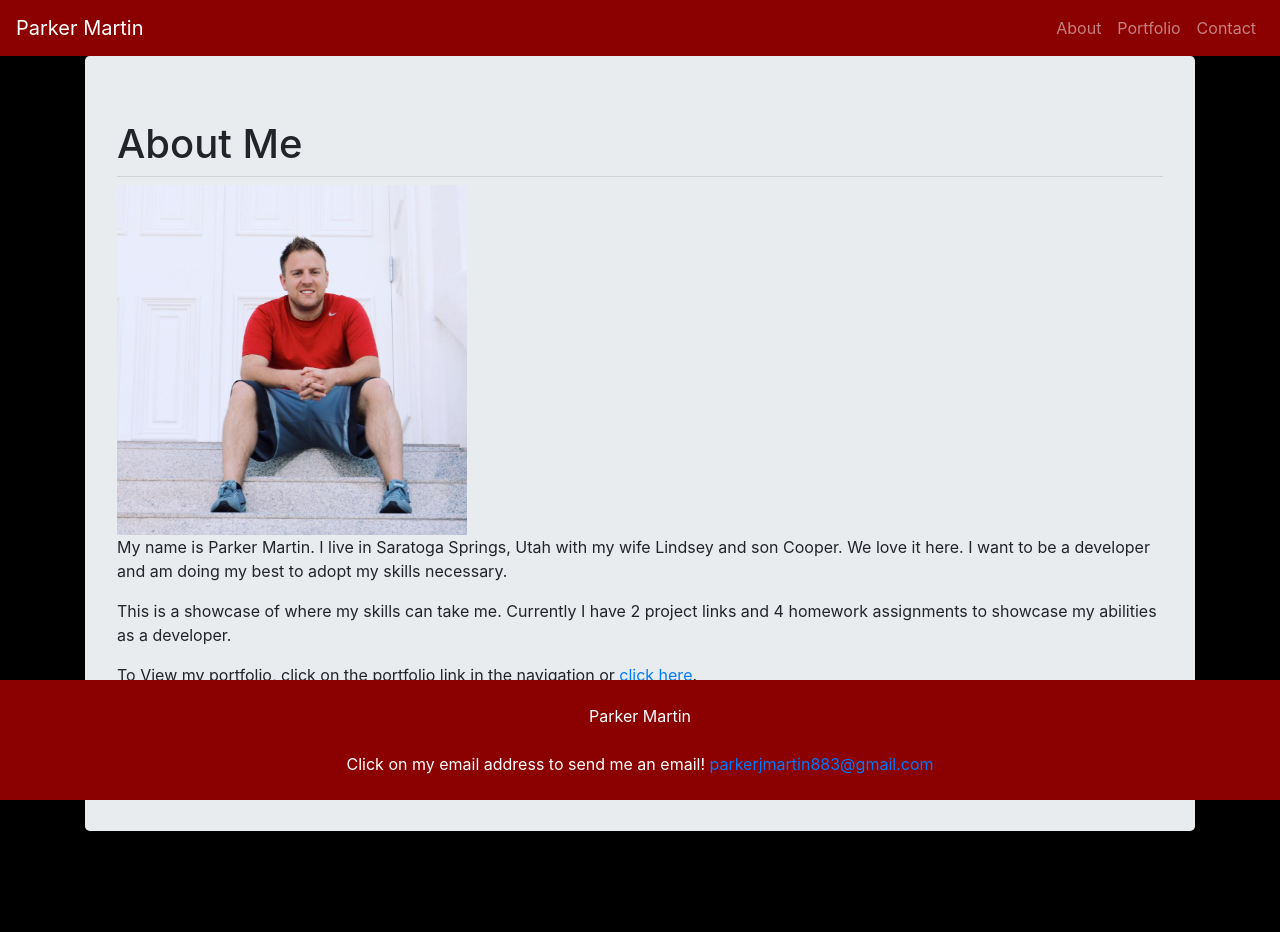
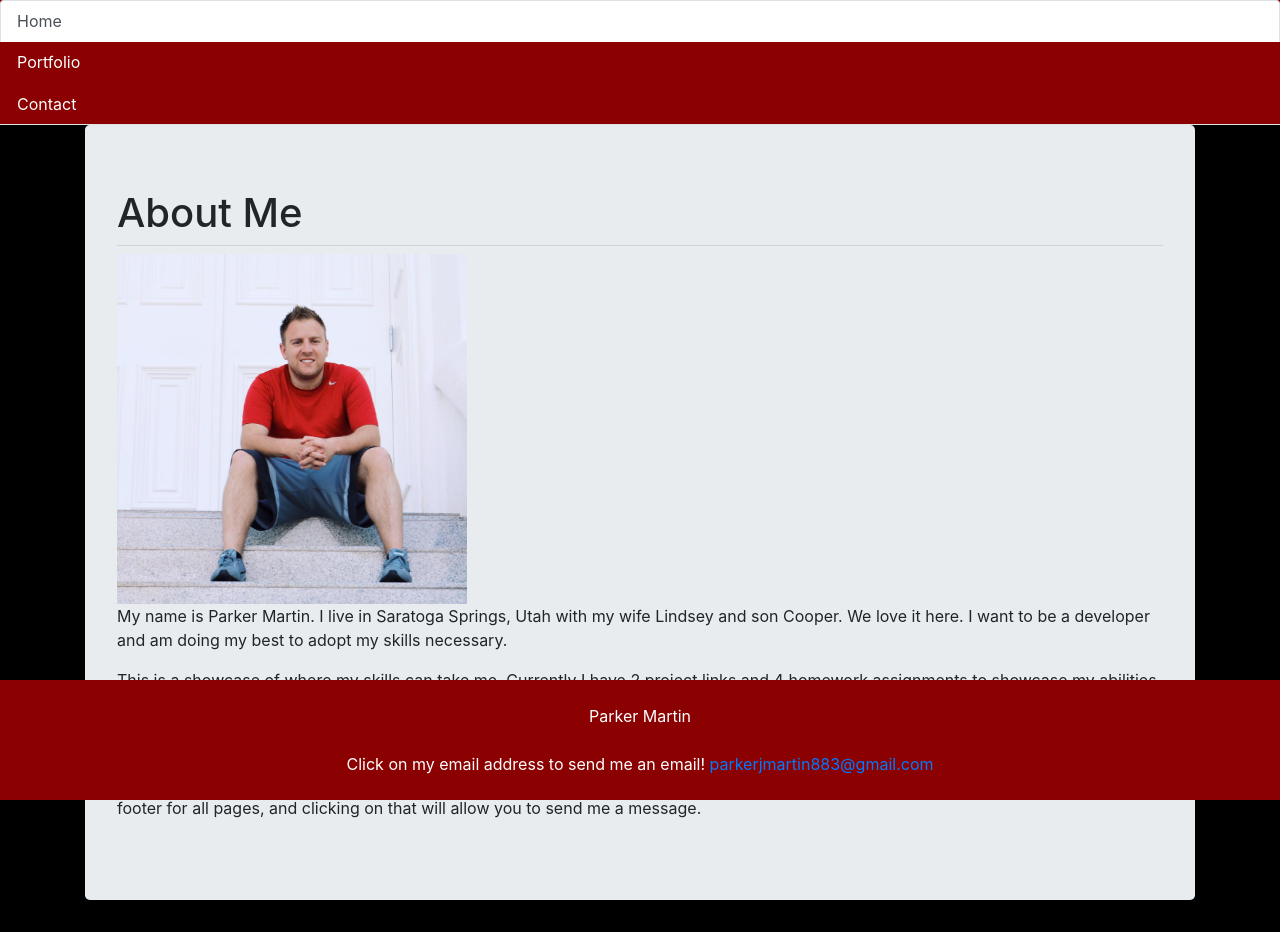
Before and after one commit to pmarti9/react_portfolio, a React (Create React App) app: page / in a window 1280 px wide. Before the commit the page ends 863 px from the top, so only its background shows below. Built offline with nearby package versions, Linux system fonts and the light colour scheme.

Commit message:
fixed nav router for reactapp

```diff
--- a/src/App.js
+++ b/src/App.js
@@ -9,26 +9,23 @@ import Home from "./components/Home/Home"
 import Navbar from "./components/Navbar/Navbar"
 import Footer from "./components/Footer/Footer"
 import Contact from "./components/Contact/Contact"
-import Portfolio from './components/Portfolio/Portfolio';
+import Portfolio from './components/Portfolio/Portfolio'
+import NavTabs from "./components/pages/NavTabs"
 
 
 function App() {
   return (
     <Router>
-    <BrowserRouter basename={process.env.PUBLIC_URL}></BrowserRouter>
+    {/* <BrowserRouter basename={process.env.PUBLIC_URL}></BrowserRouter> */}
     <div>
-    <Navbar />
-      <Switch>
-        <Route exact path={["/", "/Home"]}>
-          <Home />
-        </Route>
-        <Route exact path={['/Contact']}>
-          <Contact />
-          </Route>
-        <Route exact path={['/Portfolio']}>
-          <Portfolio />
-        </Route>
-        </Switch>
+      <div>
+        <NavTabs />
+        {/* <Navbar /> */}
+        <Route exact path="/" component={Home} />
+        <Route exact path="/Portfolio" component={Portfolio} />
+        <Route exact path="/Home" component={Home} />
+        <Route path="/Contact" component={Contact} />
+      </div>
     <Footer />
     </div>
     </Router>
--- /dev/null
+++ b/src/components/pages/NavTabs.css
@@ -0,0 +1,8 @@
+ul.nav.nav-tabs{
+    background-color: darkred;
+    color:white;
+    display:block;
+}
+a.nav-link{
+    color: white
+}
--- /dev/null
+++ b/src/components/pages/NavTabs.jsx
@@ -0,0 +1,46 @@
+import React from "react";
+import { Link, useLocation } from "react-router-dom";
+import "./../pages/NavTabs.css"
+
+function NavTabs() {
+    // We'll go into the Hooks API later, for now, we are just using some code
+    // from the react-router docs (https://reacttraining.com/react-router/web/api/Hooks/uselocation)
+    // This allows the component to check the route any time the user uses a link to navigate.
+    const location = useLocation();
+
+    return (
+      <ul className="nav nav-tabs">
+        <li className="nav-item">
+          <Link to="/" className={location.pathname === "/" ? "nav-link active" : "nav-link"}>
+            Home
+          </Link>
+        </li>
+        <li className="nav-item">
+          <Link
+            to="/Portfolio"
+            className={location.pathname === "/Portfolio" ? "nav-link active" : "nav-link"}
+          >
+            Portfolio
+          </Link>
+        <li className="nav-item">
+          <Link
+            to="/Contact"
+            className={location.pathname === "/Contact" ? "nav-link active" : "nav-link"}
+          >
+            Contact
+          </Link>
+        </li>
+        </li>
+        {/* <li className="nav-item">
+          <Link
+            to="/Home"
+            className={location.pathname === "/Home" ? "nav-link active" : "nav-link"}
+          >
+            Contact
+          </Link>
+        </li> */}
+      </ul>
+    );
+  }
+
+  export default NavTabs;
```
